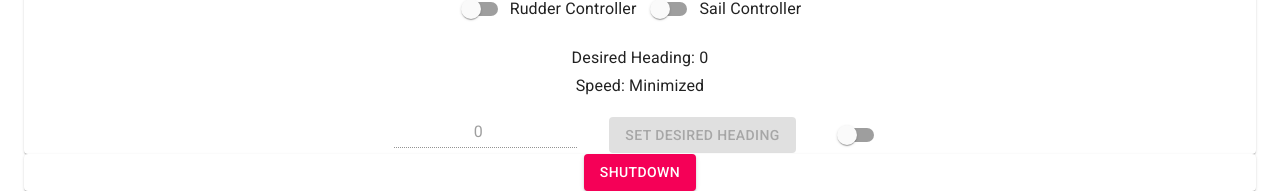
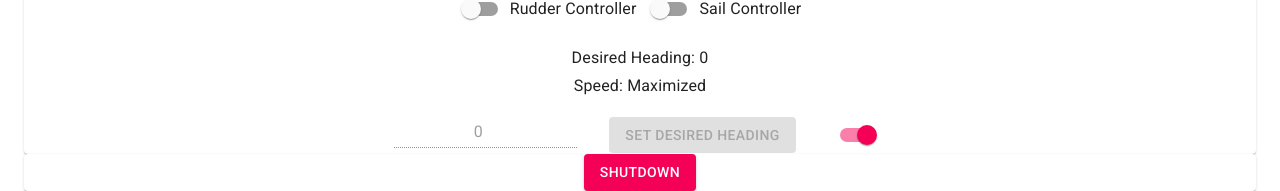
Before and after one commit to Yash-Bhandari/Remote-Boat, a React (Create React App) app: page / in a window 1280 px wide. Shown: the part 674-865 px from the top of the page. Built offline with nearby package versions, Linux system fonts and the light colour scheme; no server answers.

Commit message:
fixed maximize_speed bug, placeholder until more functionality added to ui

```diff
--- a/src/components/Boat.js
+++ b/src/components/Boat.js
@@ -20,6 +20,7 @@ const Boat = () => {
         helmsman: {
             desired_heading: 0,
             enabled: false,
+            maximize_speed: true,
             rudder_controller: {
                 enabled: false
             },
--- a/src/components/HelmsmanController.js
+++ b/src/components/HelmsmanController.js
@@ -16,7 +16,7 @@ const useStyles = makeStyles({
 
 const HelmsmanController = ({ helmsman }) => {
     let [desired_heading, set_desired_heading] = useState(0);
-    let [maximize_speed, set_maximize_speed] = useState(false);
+    let [maximize_speed, set_maximize_speed] = useState(true);
 
     const update = (key, value) => {
         let to_send = {
--- a/src/utils/liason.js
+++ b/src/utils/liason.js
@@ -13,7 +13,8 @@ const sendControl = async (sail_angle, rudder_angle) => await fetch(url + 'contr
     {
         ...putReq, body: JSON.stringify({
             rudder_angle: rudder_angle,
-            sail_angle: sail_angle
+            sail_angle: sail_angle,
+            maximize_speed: true
         })
     })
 
```
